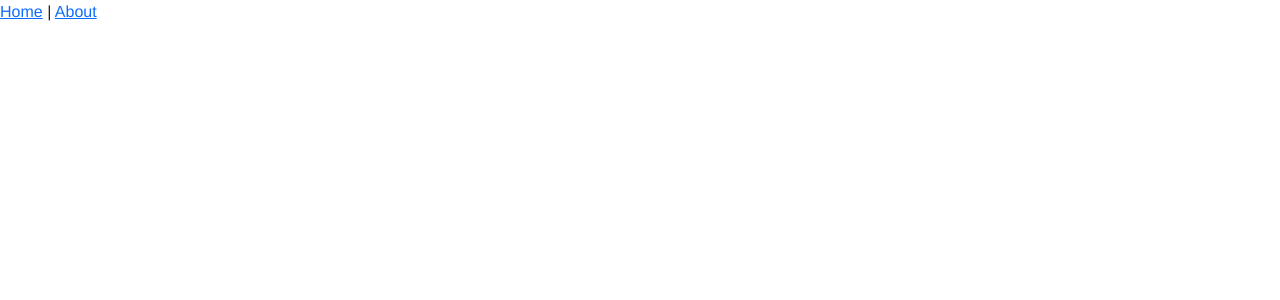
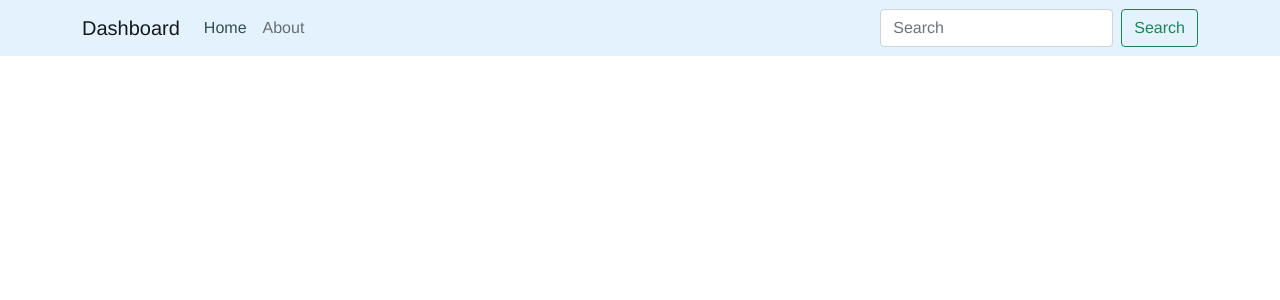
Before and after one commit to snzhr/firebase-admin-app, a Vue app: page / in a window 1280 px wide. Shown: the top 300 px of the page. Built offline with nearby package versions, Linux system fonts and the light colour scheme.

Commit message:
Adding navbar

```diff
--- a/src/App.vue
+++ b/src/App.vue
@@ -1,11 +1,15 @@
 <template>
-  <div id="nav">
-    <router-link to="/">Home</router-link> |
-    <router-link to="/about">About</router-link>
-  </div>
+  <Navbar />
   <router-view />
 </template>
-
+<script>
+import Navbar from "@/components/Navbar.vue";
+export default {
+  components: {
+    Navbar,
+  },
+};
+</script>
 <style>
 #app {
   font-family: Avenir, Helvetica, Arial, sans-serif;
--- /dev/null
+++ b/src/components/Navbar.vue
@@ -0,0 +1,45 @@
+<template>
+  <nav
+    class="navbar navbar-expand-lg navbar-light"
+    style="background-color: #e3f2fd"
+  >
+    <div class="container">
+      <a class="navbar-brand" href="#">Dashboard</a>
+      <button
+        class="navbar-toggler"
+        type="button"
+        data-bs-toggle="collapse"
+        data-bs-target="#navbarSupportedContent"
+        aria-controls="navbarSupportedContent"
+        aria-expanded="false"
+        aria-label="Toggle navigation"
+      >
+        <span class="navbar-toggler-icon"></span>
+      </button>
+      <div class="collapse navbar-collapse" id="navbarSupportedContent">
+        <ul class="navbar-nav me-auto mb-2 mb-lg-0">
+          <li class="nav-item">
+            <router-link class="nav-link" to="/">Home</router-link>
+          </li>
+          <li class="nav-item">
+            <router-link class="nav-link" to="/about">About</router-link>
+          </li>
+        </ul>
+        <form class="d-flex" @submit.prevent="">
+          <input
+            class="form-control me-2"
+            type="search"
+            placeholder="Search"
+            aria-label="Search"
+          />
+          <button class="btn btn-outline-success" type="submit">Search</button>
+        </form>
+      </div>
+    </div>
+  </nav>
+</template>
+<style scoped>
+a.router-link-exact-active {
+  color: darkslategrey !important;
+}
+</style>
```
Also changed, not shown: src/views/Login.vue (added, +8 -0 lines).
